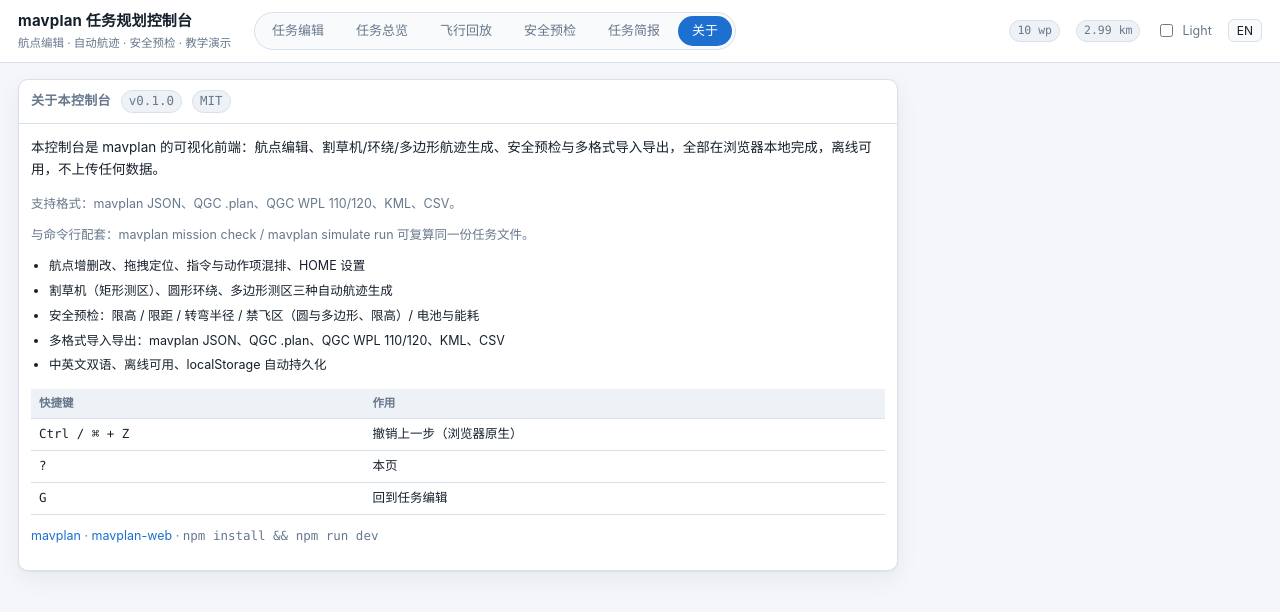
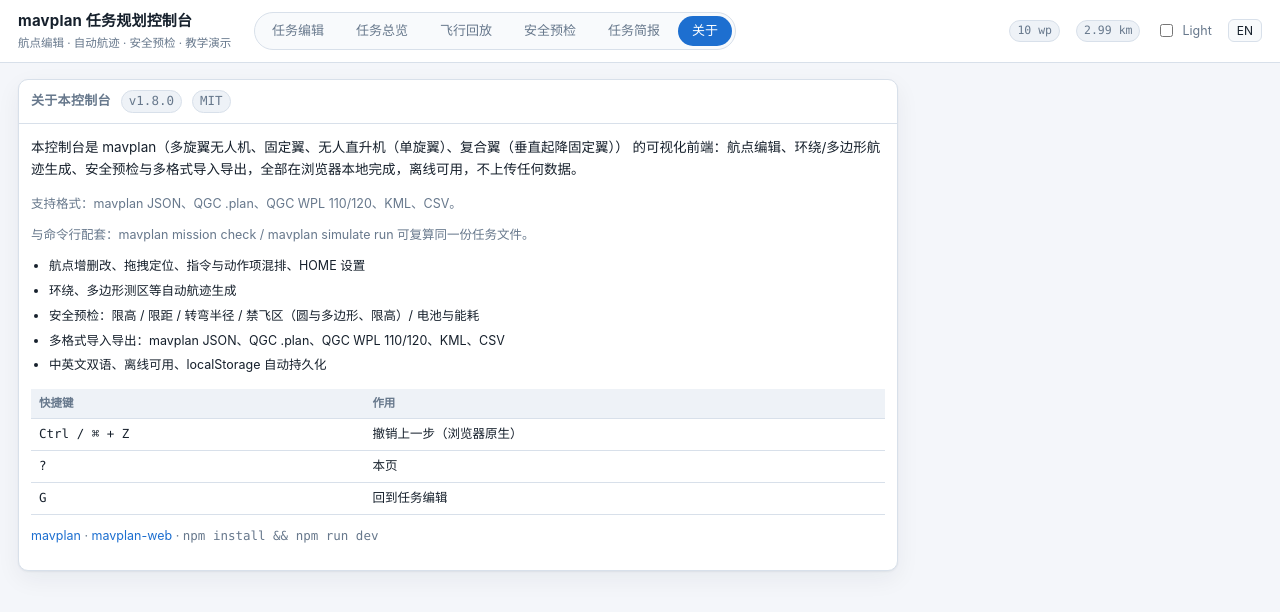
Before and after one commit to TianHengZhuang/mavplan-web, a Vue app: page /#/about in a window 1280 px wide. Shown: the top 612 px of the page. Built offline with nearby package versions, Linux system fonts and the light colour scheme.

Commit message:
docs(about): correct console description — vehicle types, drop lawnmower from blurb

```diff
--- a/src/core/i18n.ts
+++ b/src/core/i18n.ts
@@ -212,7 +212,7 @@
     'preflight.check.ok': '禁飞区「{zone}」限高 {ceiling} m。',
     'about.title': '关于本控制台',
     'about.body':
-      '本控制台是 mavplan 的可视化前端：航点编辑、割草机/环绕/多边形航迹生成、安全预检与多格式导入导出，全部在浏览器本地完成，离线可用，不上传任何数据。',
+      '本控制台是 mavplan（多旋翼无人机、固定翼、无人直升机（单旋翼）、复合翼（垂直起降固定翼）） 的可视化前端：航点编辑、环绕/多边形航迹生成、安全预检与多格式导入导出，全部在浏览器本地完成，离线可用，不上传任何数据。',
     'about.formats': '支持格式：mavplan JSON、QGC .plan、QGC WPL 110/120、KML、CSV。',
     'about.cli': '与命令行配套：mavplan mission check / mavplan simulate run 可复算同一份任务文件。',
     'nav.dashboard': '任务总览',
@@ -484,7 +484,7 @@
     'preflight.check.ok': 'Zone "{zone}" ceiling is {ceiling} m.',
     'about.title': 'About',
     'about.body':
-      'This console is the visual front-end of mavplan: waypoint editing, lawn-mower/orbit/polygon patterns, preflight checks and multi-format import/export. Everything runs locally in the browser — offline capable, no data leaves the machine.',
+      'This console is the visual front-end of mavplan (multirotor UAV, fixed-wing, single-rotor helicopter, compound VTOL fixed-wing): waypoint editing, orbit/polygon patterns, preflight checks and multi-format import/export. Everything runs locally in the browser — offline capable, no data leaves the machine.',
     'about.formats': 'Supported formats: mavplan JSON, QGC .plan, QGC WPL 110/120, KML, CSV.',
     'about.cli': 'Pairs with the CLI: `mavplan mission check` / `mavplan simulate run` recompute the same mission file.',
     'nav.dashboard': 'Dashboard',
--- a/src/views/AboutView.vue
+++ b/src/views/AboutView.vue
@@ -14,8 +14,8 @@
     en: 'Create, edit, drag and re-order waypoints; mix navigation items with actions; set HOME'
   },
   {
-    zh: '割草机（矩形测区）、圆形环绕、多边形测区三种自动航迹生成',
-    en: 'Lawn-mower (rectangle), circular orbit and polygon survey pattern generators'
+    zh: '环绕、多边形测区等自动航迹生成',
+    en: 'Circular orbit and polygon survey pattern generators'
   },
   {
     zh: '安全预检：限高 / 限距 / 转弯半径 / 禁飞区（圆与多边形、限高）/ 电池与能耗',
@@ -43,7 +43,7 @@
     <section class="panel">
       <div class="panel-head">
         <h3>{{ t('about.title') }}</h3>
-        <span class="badge muted mono">v0.1.0</span>
+        <span class="badge muted mono">v1.8.0</span>
         <span class="badge muted mono">MIT</span>
       </div>
       <div class="panel-body">
```
